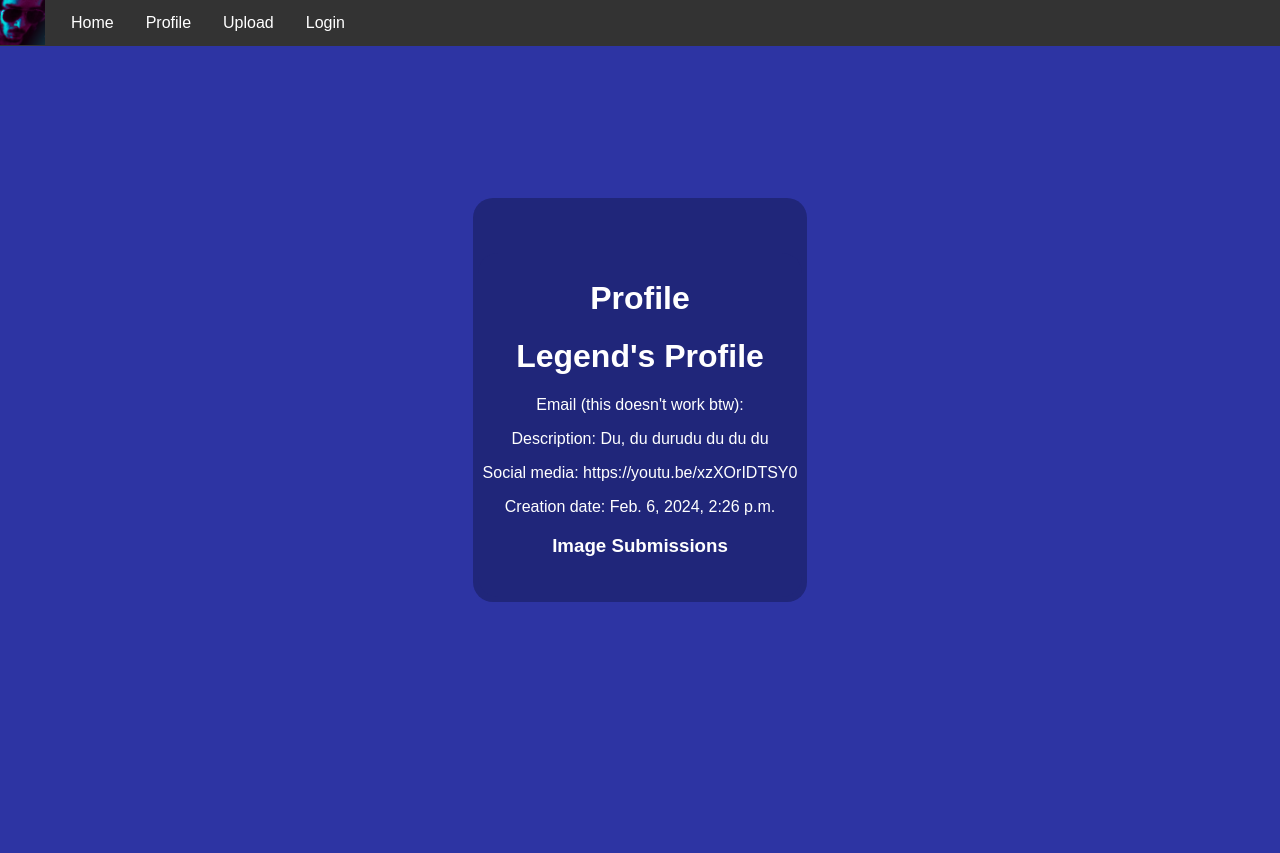
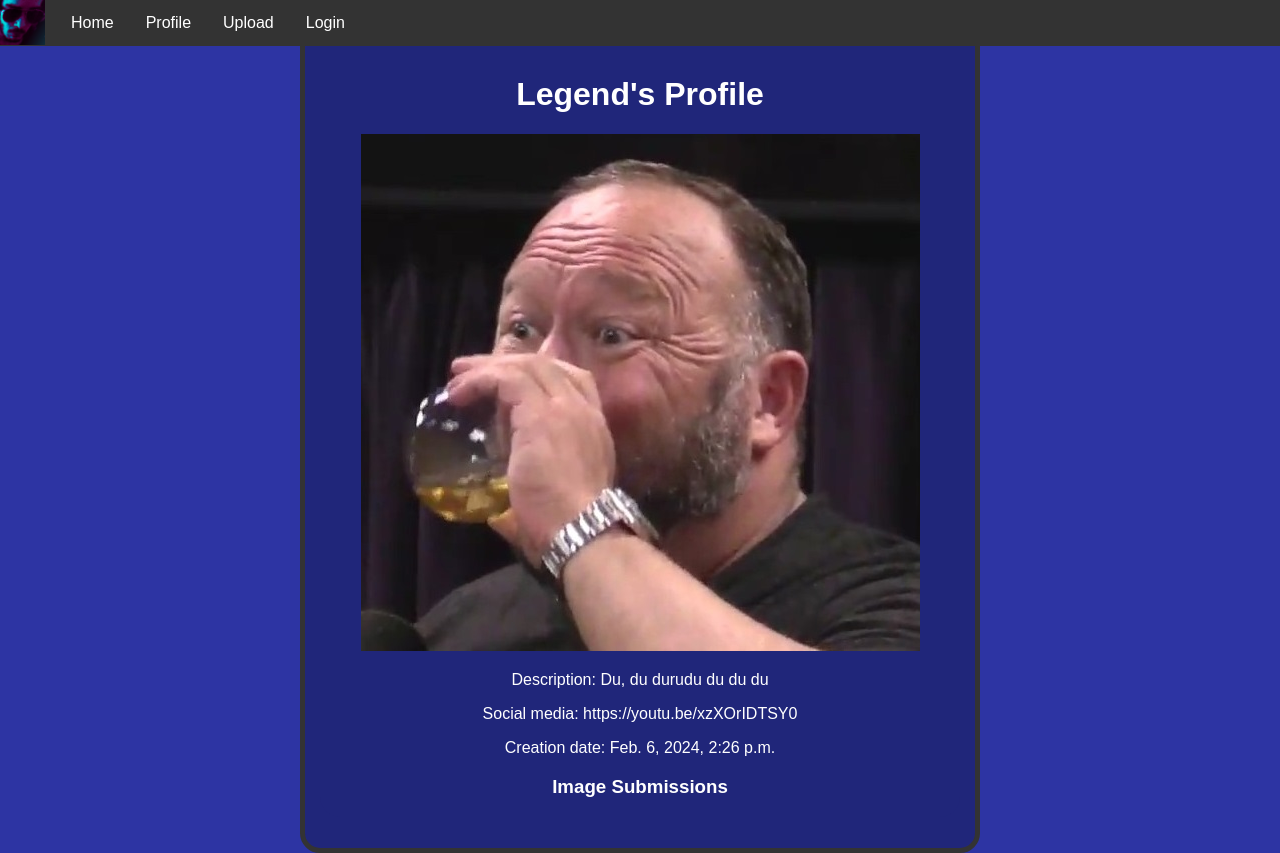
Before and after one commit to z3vr4/Django_Image_Gallery, a Django app: a page that uses Photoblock/PhotoApp/templates/PhotoApp/base.html in a window 1280 px wide. Before the commit the page ends 602 px from the top, so only its background shows below. Run offline with Django 4.2, Linux system fonts and the light colour scheme; data comes from the database, SQL or seed files in the repository; both versions use the stored data as it was after the commit.

Commit message:
Fixed registration view, profile detail template, image handling, some html changes

```diff
--- a/Photoblock/PhotoApp/models.py
+++ b/Photoblock/PhotoApp/models.py
@@ -3,7 +3,7 @@
 
 class UserProfile(models.Model):
     user = models.OneToOneField(User, on_delete=models.CASCADE)
-    profile_image = models.ImageField(upload_to='profile_images/', blank=True, null=True)
+    profile_image = models.ImageField(upload_to='profile_images/', blank=True, default="images/defaultimg.png")
     creation_date = models.DateTimeField(auto_now_add=True)
     short_description = models.TextField(max_length=255)
     social_links = models.TextField(blank=True)
--- a/Photoblock/PhotoApp/templates/PhotoApp/base.html
+++ b/Photoblock/PhotoApp/templates/PhotoApp/base.html
@@ -27,8 +27,8 @@
         }
 
         div {
+            min-width: 50%;
             background-color: #20267a;
-            padding: 5px;
             border-radius: 20px;
         }
 
@@ -58,7 +58,12 @@
             margin: 0 auto;
         }
 
-        /* submission image icons */
+        /* classes */
+
+        .bigcontainer {
+            border: 5px solid #333;
+            padding: 15px;
+        }
 
         .submission-image {
             object-fit: cover;
@@ -131,8 +136,7 @@
         <a href="{% url 'login_view' %}">Login</a>
         <!-- Add more links as needed -->
     </nav>
-
-    <div>
+    <div class="bigcontainer">
         {% block content %}{% endblock %}
     </div>
 </body>
--- a/Photoblock/PhotoApp/templates/PhotoApp/profiledetail.html
+++ b/Photoblock/PhotoApp/templates/PhotoApp/profiledetail.html
@@ -6,7 +6,7 @@
     <div class="center-content">
         <h1>Profile</h1>
         <h1>{{ user_profile.user.username }}'s Profile</h1>
-        <p>Email (this doesn't work btw): {{ user_profile.user.email }}</p>
+        <img src="{{ user_profile.profile_image.url }}">
         <p>Description: {{ user_profile.short_description }}</p>
         <p>Social media: {{ user_profile.social_links }}</p>
         <p>Creation date: {{ user_profile.creation_date }}</p>
--- a/Photoblock/PhotoApp/templates/registration/login.html
+++ b/Photoblock/PhotoApp/templates/registration/login.html
@@ -3,7 +3,7 @@
 
 {% block content %}
   <div class="center-content">
-    <h2>Login</h2>
+    <h2 style="padding: 0px; font-size: 50px">Login</h2>
     {% if user.is_authenticated %}
     <p>You are already logged in. Maybe you wish to log out?</p>
     <p><a href="{% url 'logout_view' %}">Logout</a></p>
--- a/Photoblock/PhotoApp/views.py
+++ b/Photoblock/PhotoApp/views.py
@@ -2,7 +2,7 @@
 from django.http import HttpResponse
 from django.contrib.auth import login, authenticate
 from django.contrib.auth.forms import UserCreationForm
-from .forms import ImageSubmissionForm
+from .forms import ImageSubmissionForm, UserProfileForm
 from django.contrib.auth.views import LoginView
 from .models import UserProfile, ImageSubmission
 
@@ -40,23 +40,22 @@
 
 def registration_view(request):
     form = UserCreationForm(request.POST)
+
     if request.method == 'POST':
-        print("request confirmed to be POST")
-        if form.is_valid():
-            # Save User
-            user = form.save()
+        user_form = UserCreationForm(request.POST)
+        profile_form = UserProfileForm(request.POST, request.FILES)
+
+        if user_form.is_valid() and profile_form.is_valid():
+            user = user_form.save()
 
             # Create UserProfile instance
-            user_profile = UserProfile.objects.create(
-                user=user,
-                profile_image=request.POST.get('profile_image', ''),
-                short_description=request.POST.get('short_description', ''),
-                social_links=request.POST.get('social_links', ''),
-                creation_date =request.POST.get('creation_date'),
-            )
-            print("UserProfile Created:", user_profile)
+            profile = profile_form.save(commit=False)
+            profile.user = user
+            profile.save()
+
+            print("UserProfile Created:", profile)
             # Log the user in
-            authenticated_user = authenticate(username=form.cleaned_data['username'], password=form.cleaned_data['password1'])
+            authenticated_user = authenticate(username=user.username, password=request.POST['password1'])
             if authenticated_user:
                 login(request, authenticated_user)
                 return redirect('main')
```
Also changed, not shown: Photoblock/PhotoApp/forms.py (+6 -1 lines), Photoblock/db.sqlite3, Photoblock/media/profile_images/1552162603707.jpg (added), Photoblock/media/profile_images/dagoth_ur_phys.jpg (added).
